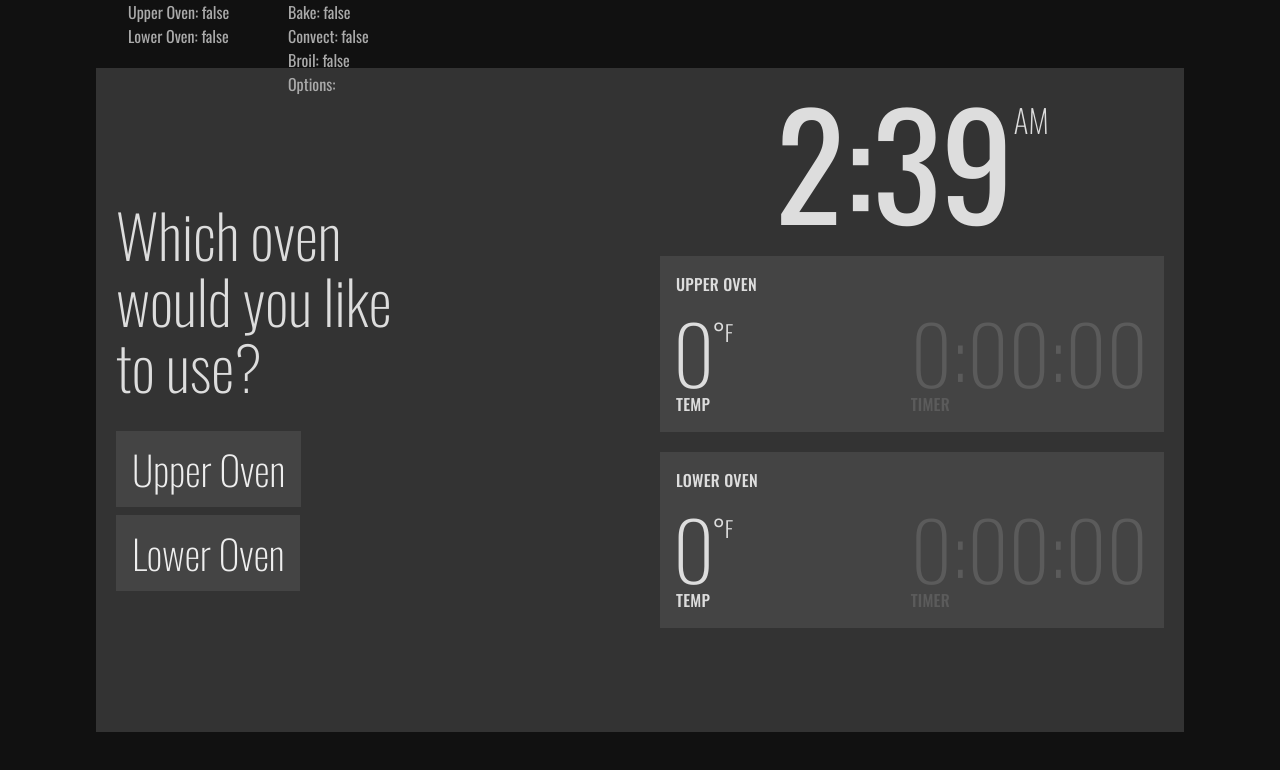
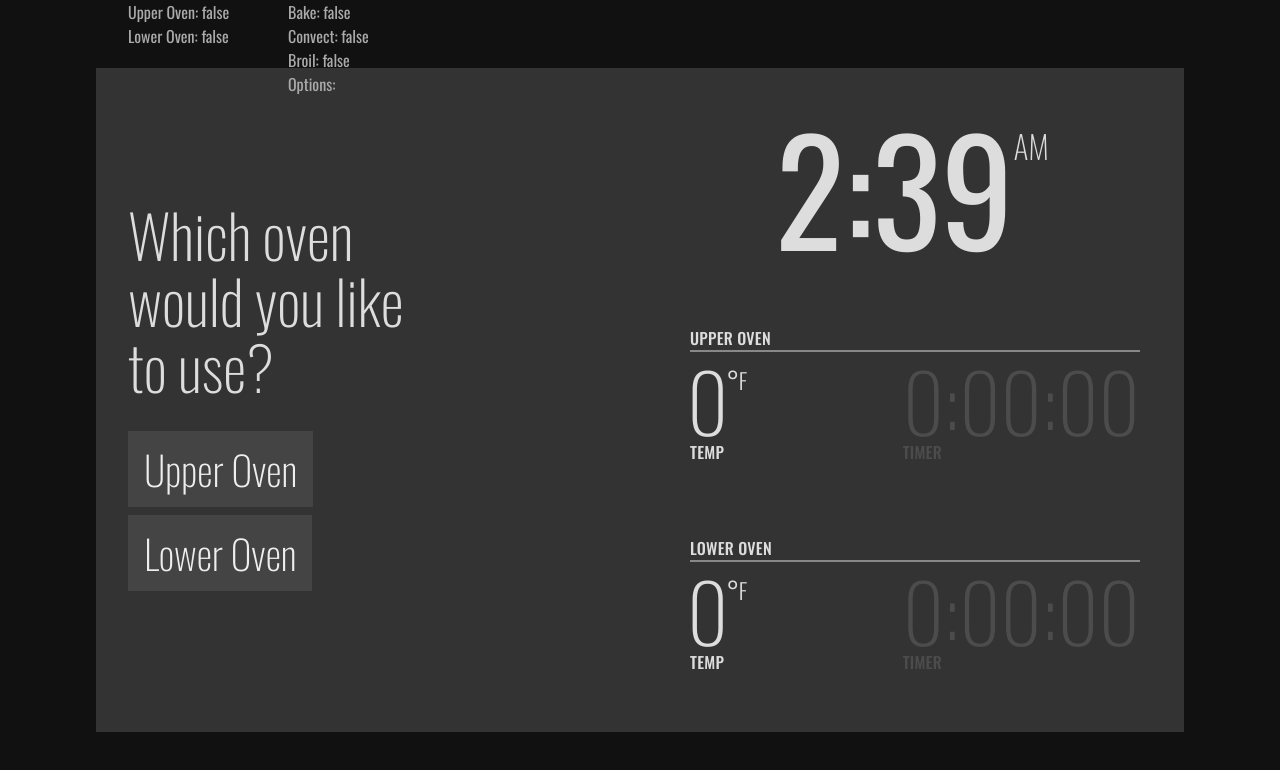
Before and after one commit to andrewmcconville/oven-ui, a Vue app: page / in a window 1280 px wide. Shown: the top 770 px of the page. Built offline with nearby package versions, Linux system fonts and the light colour scheme.

Commit message:
layout tweaks

```diff
--- a/src/components/Clock.vue
+++ b/src/components/Clock.vue
@@ -1,5 +1,5 @@
 <template>
-    <div class="flex flex-center-start">
+    <div class="clock flex flex-center-start">
         <span class="clock__time">{{time}}</span>
         <span class="clock__ampm">{{amPm}}</span>
     </div>
@@ -62,6 +62,10 @@ export default class Clock extends Vue {
 </script>
 
 <style scoped lang="scss">
+.clock {
+    margin-bottom: 8px;
+}
+
 .clock__time {
     font-size: 144px;
     line-height: 1;
--- a/src/components/Helper.vue
+++ b/src/components/Helper.vue
@@ -1,18 +1,17 @@
 <template>
     <div class="helper">
-        <div v-if="
-            !(upperOvenTemp || lowerOvenTemp)
-            &&
+        <transition name="slide-in">
+            <section class="helper__section" v-if="
                 !(upperOvenButtonIsPressed || lowerOvenButtonIsPressed)
             ">
                 <p class="helper__text">Which oven <br /> would you like <br /> to use?</p>
                 <button class="helper__button" @click="setUpper">Upper Oven</button>
                 <button class="helper__button" @click="setLower">Lower Oven</button>
-        </div>
+            </section>
+        </transition>
 
-        <div v-else-if="
-            !(upperOvenTemp || lowerOvenTemp)
-            &&
+        <transition name="slide-in">
+            <section class="helper__section" v-if="
                 (upperOvenButtonIsPressed || lowerOvenButtonIsPressed)
                 &&
                 !(bakeButtonIsPressed || convectButtonIsPressed || broilButtonIsPressed)
@@ -22,15 +21,16 @@
                 <button class="helper__button" @click="setConvect">Convect</button>
                 <button class="helper__button" @click="setBroil">Broil</button>
                 <button class="helper__button">Options</button>
-        </div>
+            </section>
+        </transition>
 
-        <div v-else-if="
+        <!-- <section class="helper__section" v-if="
             upperOvenTemp || lowerOvenTemp
         ">
-            <p class="helper__text">Would you like <br /> to set a timer?</p>
+            <p>Would you like <br /> to set a timer?</p>
             <button class="helper__button">Yes</button>
             <button class="helper__button">No</button>
-        </div>
+        </section> -->
     </div>
 </template>
 
@@ -82,10 +82,14 @@ export default class Helper extends Vue {
     justify-content: start;
     left: 0;
     line-height: 1.1;
-    padding: 20px 60px 20px 20px;
+    padding: 32px 60px 32px 32px;
     position: absolute;
     right: 50%;
     top: 0;
+}
+
+.helper__section {
+    position: absolute;
 }
 
 .helper__text {
--- a/src/components/Home.vue
+++ b/src/components/Home.vue
@@ -1,6 +1,6 @@
 <template>
     <div class="home">
-        <Clock class="clock" />
+        <Clock />
         <UpperOven />
         <LowerOven />
     </div>
@@ -31,14 +31,13 @@ export default class Home extends Vue {
 <style scoped lang="scss">
 .home {
     bottom: 0;
+    display: flex;
+    flex-direction: column;
+    justify-content: center;
     left: 50%;
-    padding: 20px;
+    padding: 32px;
     position: absolute;
     right: 0;
     top: 0;
 }
-
-.clock {
-    margin-bottom: 24px;;
-}
 </style>
--- a/src/components/Oven.vue
+++ b/src/components/Oven.vue
@@ -37,9 +37,9 @@ export default class Oven extends Vue {
 
 <style scoped lang="scss">
 .oven {
-    border: 4px solid transparent;
-    background-color: #444;
-    margin-bottom: 20px;
+    border-left: 6px solid transparent;
+    //background-color: #444;
+    margin-top: 48px;
     padding: 2px;
 }
 
@@ -60,8 +60,9 @@ export default class Oven extends Vue {
 }
 
 .oven__name {
+    border-bottom: 2px solid #888;
     display: block;
-    margin-bottom: 16px;
+    margin-bottom: 8px;
 }
 
 .oven__temp {
```
Lines whose indentation alone changed are shown as unchanged.
